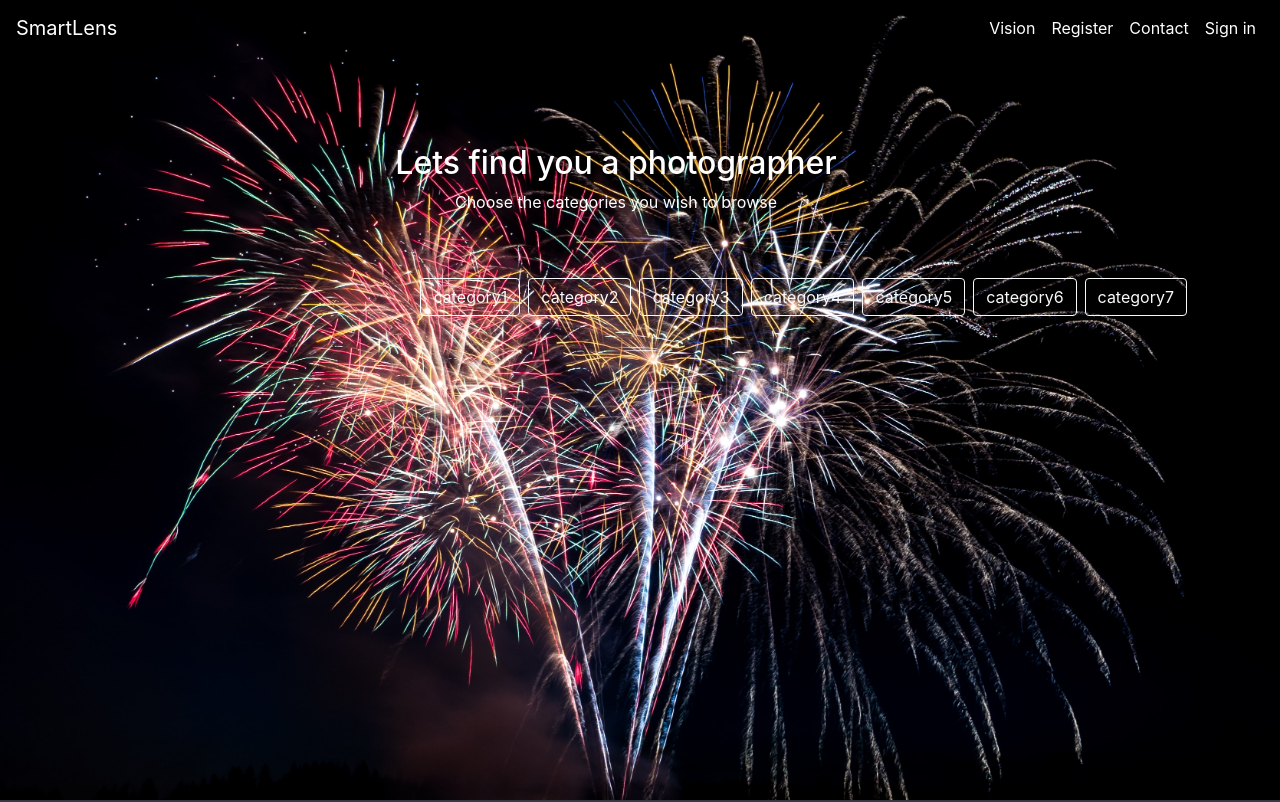
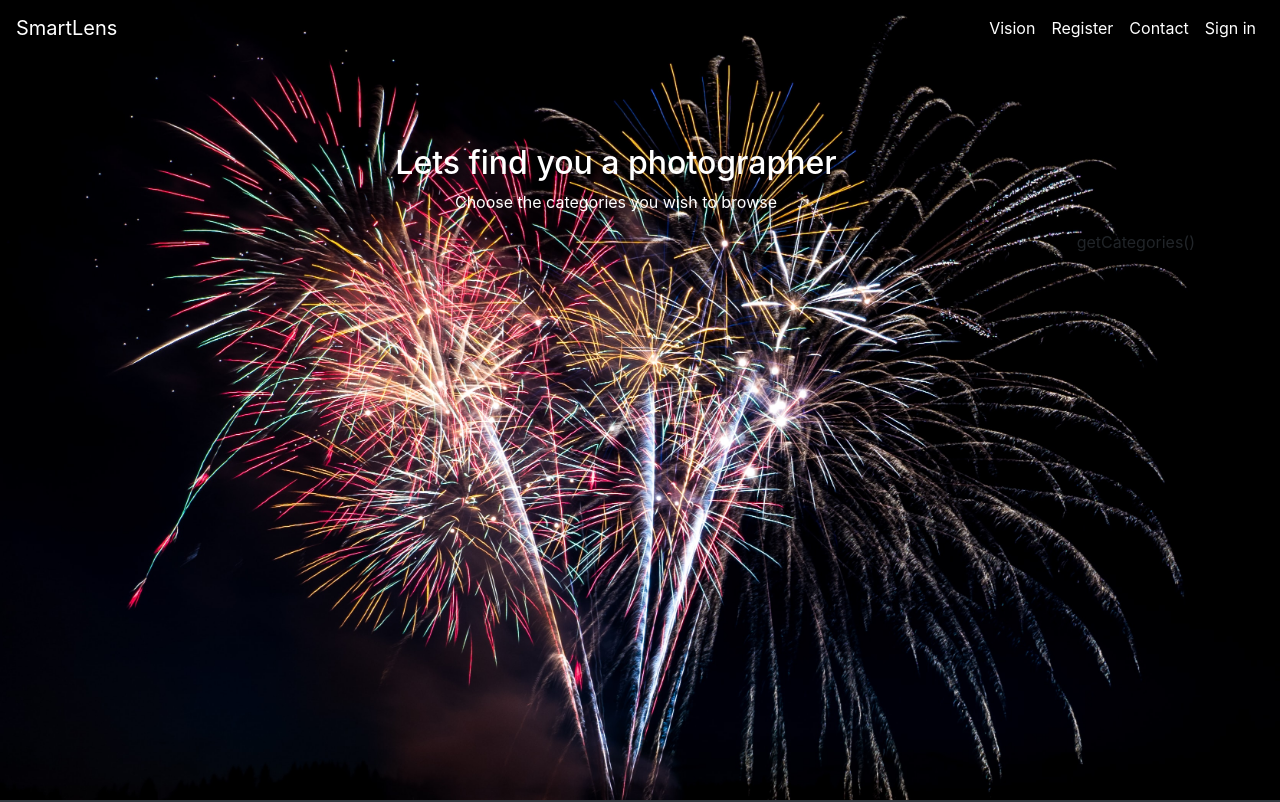
Before and after one commit to AFKD98/SmartLensApp, a React (Create React App) app: page /categories in a window 1280 px wide. Shown: the top 802 px of the page. Built offline with nearby package versions, Linux system fonts and the light colour scheme.

Commit message:
integration of catgories backend with frontend

```diff
--- a/src/components/categories.jsx
+++ b/src/components/categories.jsx
@@ -1,19 +1,29 @@
 import React, { Component } from "react";
 import CategoryButton from "./categoryButton";
 import bg from "../assets/categories.jpg";
+import axios from "axios";
 
 class Categories extends Component {
-  state = {
-    categories: [
-      "category1",
-      "category2",
-      "category3",
-      "category4",
-      "category5",
-      "category6",
-      "category7",
-    ],
-  };
+  constructor(props) {
+    // constructor
+    super(props);
+    this.state = {
+      categories: [],
+    };
+    this.getCategories = this.getCategories.bind(this); // function to get categories from DB
+  }
+
+  getCategories() {
+    axios
+      .get("http://localhost:5000/categories/")
+      .then((res) => {
+        console.log(res.categoryname);
+        this.setState({ categories: res.categoryname });
+      })
+      .catch((error) => {
+        console.log(error);
+      });
+  }
 
   render() {
     let styles = {
@@ -50,6 +60,7 @@ class Categories extends Component {
             Choose the categories you wish to browse <br />
           </p>
           <ul style={styles}>
+            getCategories()
             {this.state.categories.map((Category) => (
               <CategoryButton className="fixed-center" value={Category} />
             ))}
```
Also changed, not shown: package.json (+8 -0 lines), 1 other file (tests, documents, lock files or other folders).
